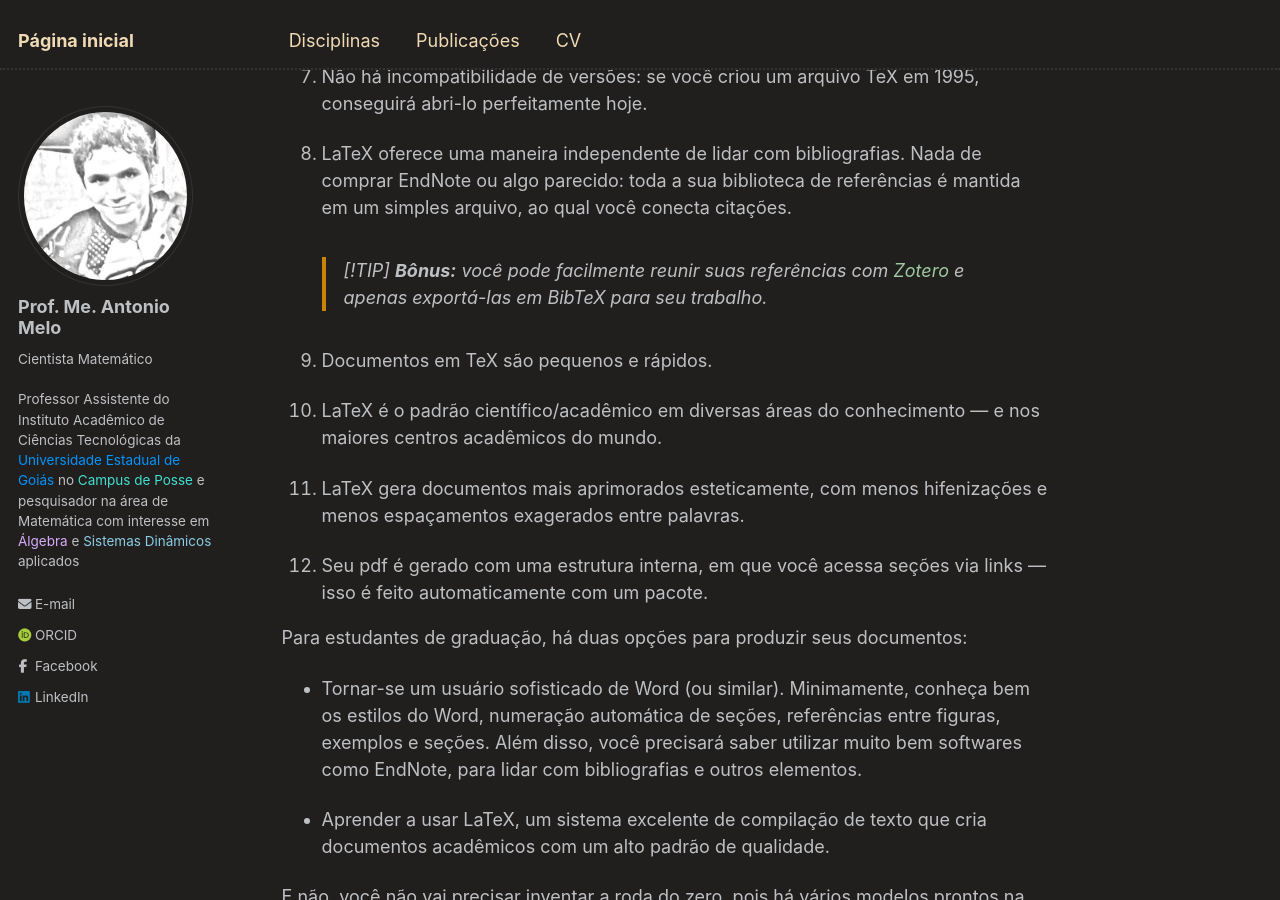
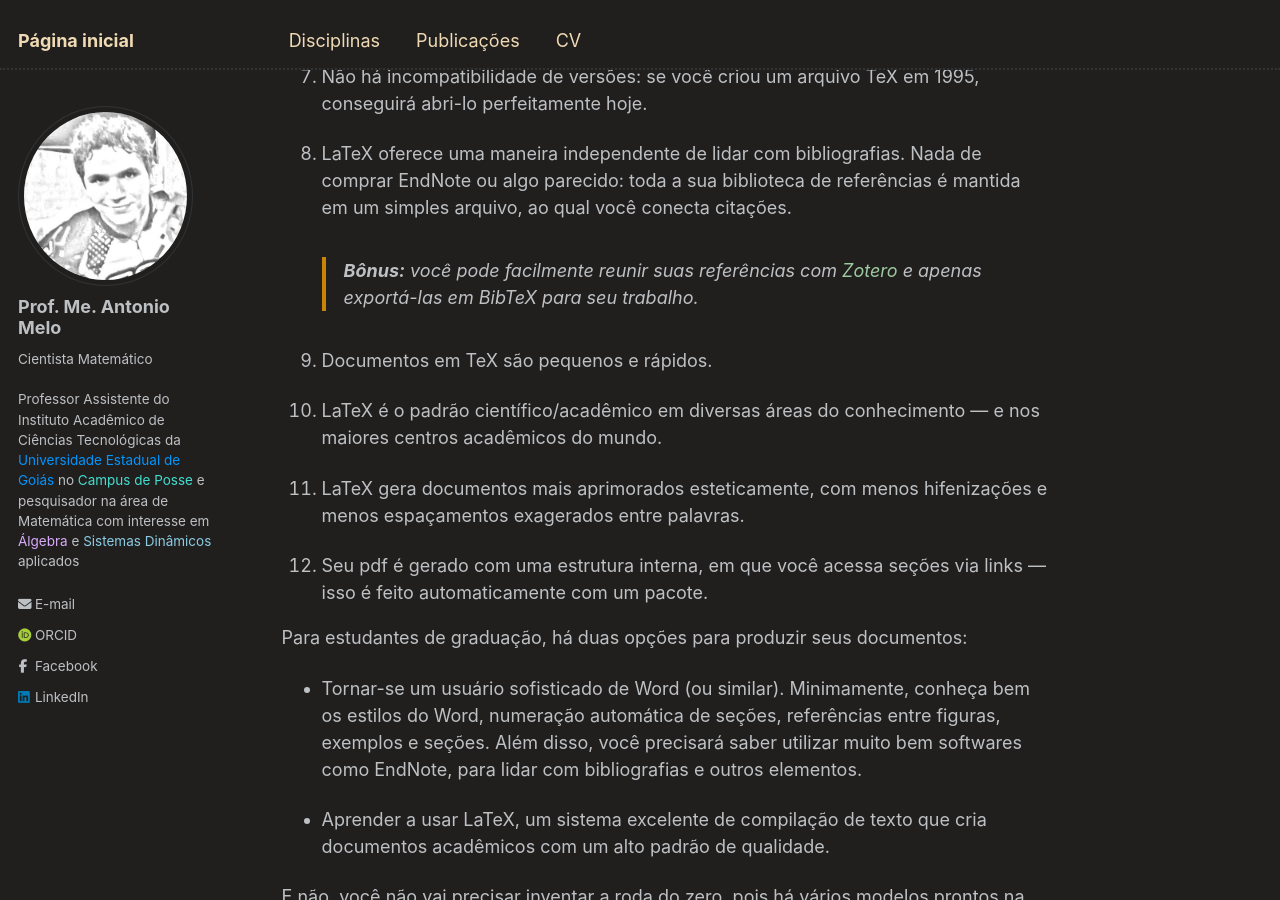
Before and after one commit to antmelo/antmelo.github.io, a Jekyll site: the page built from _pages/about.md, in a window 1280 px wide and 900 px high, scrolled down 1765 px. Built offline with Jekyll 4.4.1, drawn with Linux system fonts in a browser that asks for light colours; nearby versions of some CDN libraries; some web fonts are replaced.

Commit message:
Update about.md

```diff
--- a/_pages/about.md
+++ b/_pages/about.md
@@ -72,7 +72,6 @@ Abaixo vão 12 razões — algumas retiradas e adaptadas deste [site](http://web
 7. Não há incompatibilidade de versões: se você criou um arquivo TeX em 1995, conseguirá abri-lo perfeitamente hoje.
 
 8. LaTeX oferece uma maneira independente de lidar com bibliografias. Nada de comprar EndNote ou algo parecido: toda a sua biblioteca de referências é mantida em um simples arquivo, ao qual você conecta citações.
-> [!TIP]
 > **Bônus:** você pode facilmente reunir suas referências com [Zotero](https://www.zotero.org/) e apenas exportá-las em BibTeX para seu trabalho.
 
 9. Documentos em TeX são pequenos e rápidos.
```
